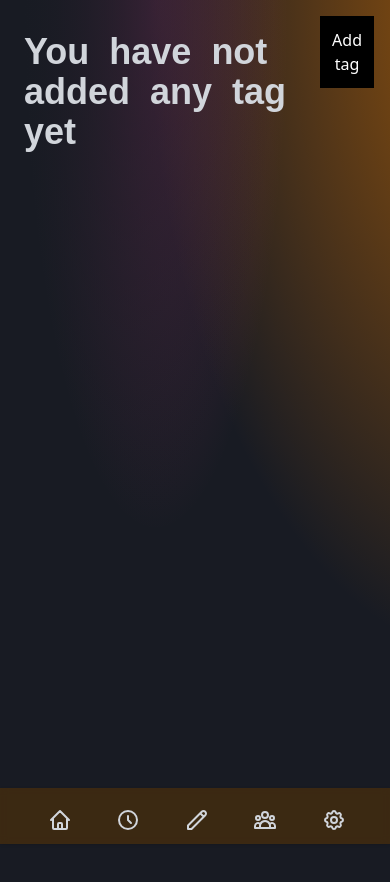
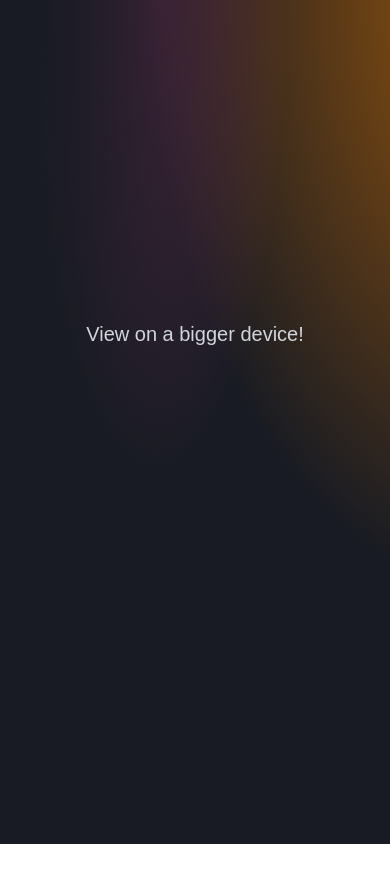
Before and after one commit to hackyguru/superflow, a React (Create React App) app: page /dashboard in a window 390 px wide. Shown: the top 882 px of the page. After the commit the page ends 844 px from the top, so only its background shows below. Built offline with nearby package versions, Linux system fonts and the light colour scheme.

Commit message:
Add warning message for mobile devices

```diff
--- a/src/pages/Dashboard.js
+++ b/src/pages/Dashboard.js
@@ -42,7 +42,11 @@ export default function Dashboard() {
     storage.save("lastTag", tag);
   }
 
-  return (
+  return isMobile ? (
+    <div className={"text-gray-300 desc text-center pt-80 text-xl"}>
+      View on a bigger device!
+    </div>
+  ) : (
     <div className="flex  min-h-screen">
       <div
         className="
@@ -51,10 +55,8 @@ export default function Dashboard() {
         h-screen
         px-4
         py-8
-
         hidden
         desc
-
         "
       >
         <img
```
